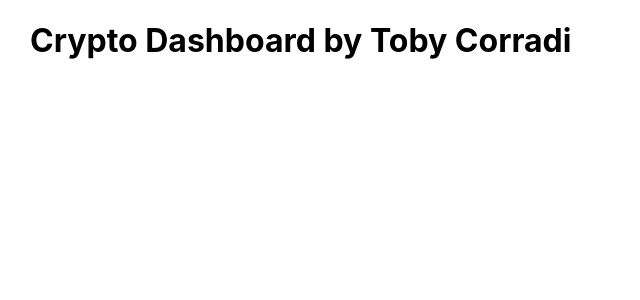
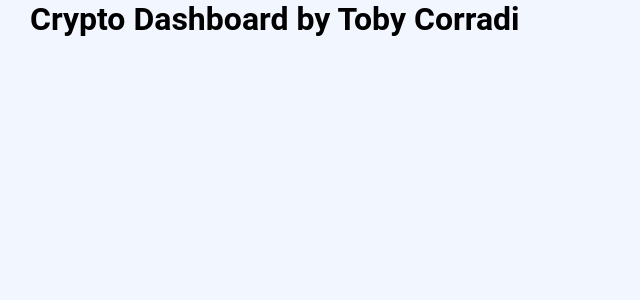
Before and after one commit to tobicorradi/crypto-dashboard, a React (Create React App) app: page / in a window 1280 px wide. Shown: the top 300 px of the page, without its empty margins (0-640 px from the left). Built offline with nearby package versions, Linux system fonts and the light colour scheme.

Commit message:
Global styling created

```diff
--- a/src/App.jsx
+++ b/src/App.jsx
@@ -1,8 +1,10 @@
 import React from "react";
 import Header from "./components/Header";
+import GlobalStyles from "./globalStyles";
 const App = () => {
   return (
     <div>
+      <GlobalStyles />
       <Header />
     </div>
   );
--- /dev/null
+++ b/src/globalStyles.jsx
@@ -0,0 +1,24 @@
+import { createGlobalStyle } from "styled-components";
+
+const GlobalStyle = createGlobalStyle`
+    *{
+        margin: 0;
+        padding: 0;
+        box-sizing: border-box;
+        outline: unset;
+        font-family: 'Roboto', sans-serif;
+    }
+    :root{
+        --blue: #131B5A;
+        --text-gray: #A5A7B9;
+        --row-gray: #FAFAFA;
+        --green: #0BC729;
+        --red: #EF2828;
+        --shadow: 0px 4px 8px rgba(255, 49, 49, 0.04), 0px 0px 2px rgba(0, 0, 0, 0.06), 0px 0px 1px rgba(94, 187, 255, 0.04);
+        --radius: 5px;
+    }
+    body{
+        background-color: #F2F6FF;
+    }
+`;
+export default GlobalStyle;
--- a/src/index.css
+++ /dev/null
@@ -1,13 +0,0 @@
-body {
-  margin: 0;
-  font-family: -apple-system, BlinkMacSystemFont, 'Segoe UI', 'Roboto', 'Oxygen',
-    'Ubuntu', 'Cantarell', 'Fira Sans', 'Droid Sans', 'Helvetica Neue',
-    sans-serif;
-  -webkit-font-smoothing: antialiased;
-  -moz-osx-font-smoothing: grayscale;
-}
-
-code {
-  font-family: source-code-pro, Menlo, Monaco, Consolas, 'Courier New',
-    monospace;
-}
--- a/src/index.jsx
+++ b/src/index.jsx
@@ -1,6 +1,5 @@
 import React from 'react';
 import ReactDOM from 'react-dom';
-import './index.css';
 import App from './App';
 
 ReactDOM.render(
```
